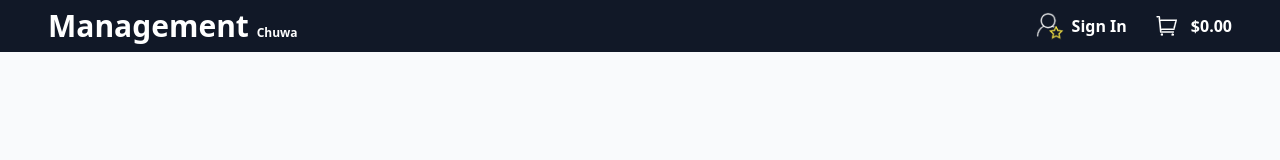
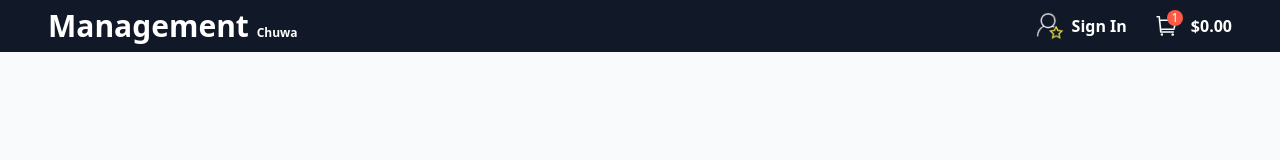
Before and after one commit to phe4/ManagementChuwa, a React (Vite) app in the folder client/: page /email in a window 1280 px wide. Shown: the top 160 px of the page. Built offline with nearby package versions, Linux system fonts and the light colour scheme.

Commit message:
Update: Vendor can not buy product; Vendor can only see their own products

```diff
--- a/client/src/components/Header.tsx
+++ b/client/src/components/Header.tsx
@@ -8,20 +8,21 @@ import Search from "./Search.tsx";
 
 const Header = () => {
 
-  const token = useAppSelector((state) => state.user.token);
+  const user = useAppSelector((state) => state.user);
   const cartRef = useRef<CMethods>(null);
   const navigate = useNavigate();
   const location = useLocation();
 
   const toggleCart = (): void => {
-    if (!token) return;
-    if (cartRef.current) {
+    if (!user.token) {
+      navigate("/signin");
+    } else if (cartRef.current) {
       cartRef.current.toggle();
     }
   };
 
   const toggleSignIn = () => {
-    if (token) {
+    if (user.token) {
       doSignOut();
     } else {
       navigate("/signin");
@@ -48,10 +49,20 @@ const Header = () => {
           <div className="flex items-center">
             <img src={userStarIcon} alt='' className="w-7 h-7"/>
             <span className="text-white cursor-pointer ml-2 text-base font-semibold" onClick={toggleSignIn}>
-              {token ? "Sign Out" : "Sign In"}
+              {user.token ? "Sign Out" : "Sign In"}
             </span>
-            <img src={cartIcon} alt='' onClick={toggleCart} className={`w-8 h-8 ml-6 ${token? 'cursor-pointer' : 'cursor-default'}`}/>
-            <span className="text-white ml-2 text-base font-semibold">$0.00</span>
+            {
+              user.role !== 'Vendor' &&
+              <>
+                <div className="relative ml-6 cursor-pointer" onClick={toggleCart}>
+                  <img src={cartIcon} alt='' className='w-8 h-8'/>
+                  <div
+                    className="absolute top-0 right-0 bg-red text-white text-xs font-medium size-4 rounded-circle text-center">1
+                  </div>
+                </div>
+                <span className="text-white ml-2 text-base font-semibold">$0.00</span>
+              </>
+            }
           </div>
         </nav>
         {location.pathname === '/' && <Search className="lg:hidden"/>}
--- a/client/src/pages/App.tsx
+++ b/client/src/pages/App.tsx
@@ -13,7 +13,7 @@ const App = () => {
 
   return (
     <>
-      <div className="w-full h-auto sm:h-full flex flex-col overflow-hidden">
+      <div className="w-full h-full flex flex-col overflow-hidden">
         <Header/>
         <div className="flex-1 flex justify-center items-center overflow-y-auto">
           <Outlet/>
--- a/client/src/pages/Products.tsx
+++ b/client/src/pages/Products.tsx
@@ -85,7 +85,10 @@ const Products = () => {
                 <p className="text-sm font-normal text-gray mt-1 truncate">{product.name}</p>
                 <p className="font-semibold text-base text-black-common">${product.price}</p>
                 <div className="flex justify-between mt-1">
-                  <button className="bg-blue text-white rounded text-xs font-semibold py-1.5 w-5.9/12">Add</button>
+                  {
+                    user.role !== 'Vendor'
+                    && <button className="bg-blue text-white rounded text-xs font-semibold py-1.5 w-5.9/12">Add</button>
+                  }
                   {
                     user.id === product.owner
                     && <button onClick={() => {
--- a/client/src/utils/fetch.ts
+++ b/client/src/utils/fetch.ts
@@ -1,4 +1,3 @@
-const token: string = localStorage.getItem('token') || '';
 const prefix = '/client';
 
 const request = async <T>(url: string = '', method: string = '', data: object = {}): Promise<T> => {
@@ -7,8 +6,8 @@ const request = async <T>(url: string = '', method: string = '', data: object =
     credentials: "same-origin",
     headers: {
       "Content-Type": "application/json",
-      "x-auth-token": token
-    },
+      "x-auth-token": localStorage.getItem('token') || '',
+},
     body: (method === 'GET' || method === 'DELETE') ? null : JSON.stringify(data)
   });
 
--- a/client/tailwind.config.js
+++ b/client/tailwind.config.js
@@ -35,6 +35,9 @@ export default {
       },
       margin: {
         '1/100': '1%'
+      },
+      borderRadius: {
+        'circle': '50%'
       }
     },
   },
```
Also changed, not shown: 2 other files (tests, documents, lock files or other folders).
